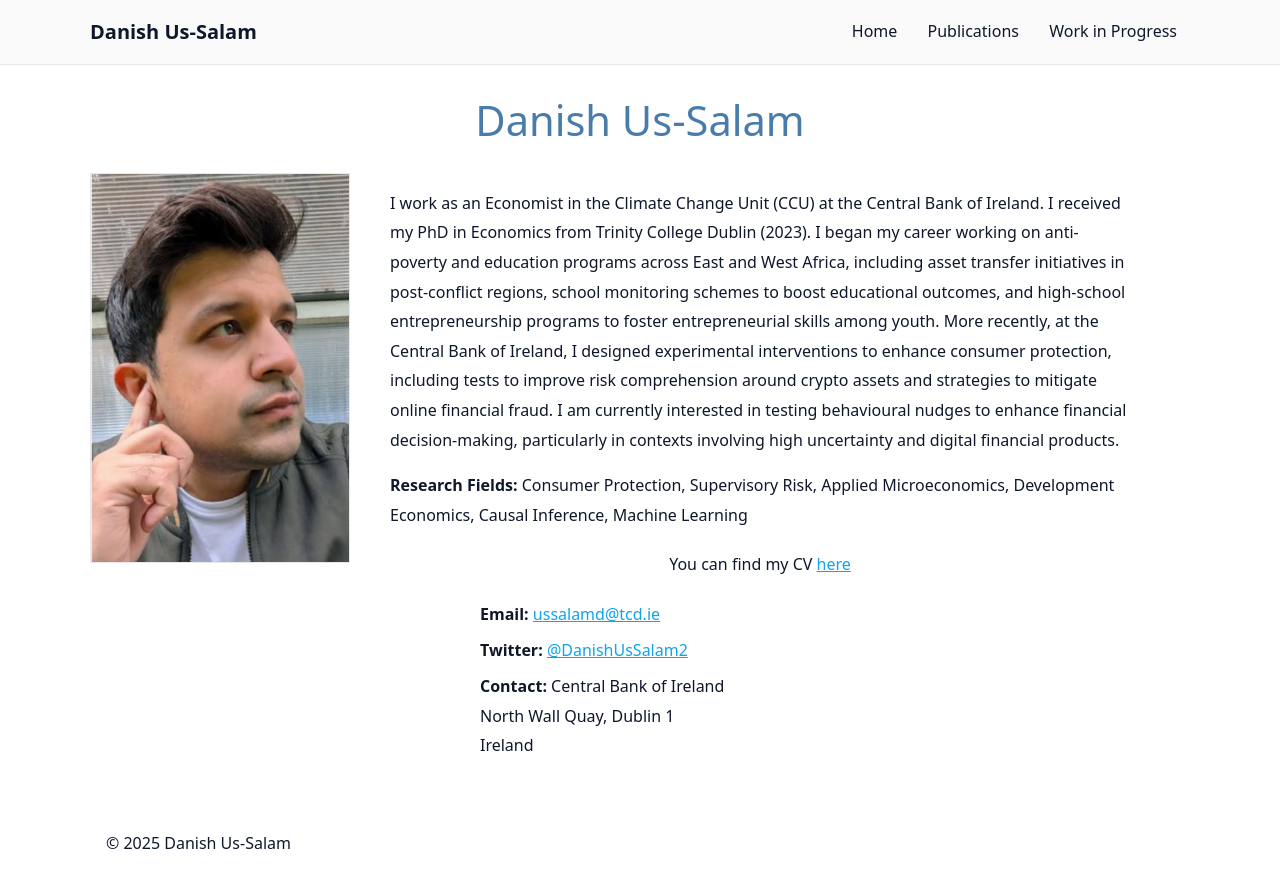
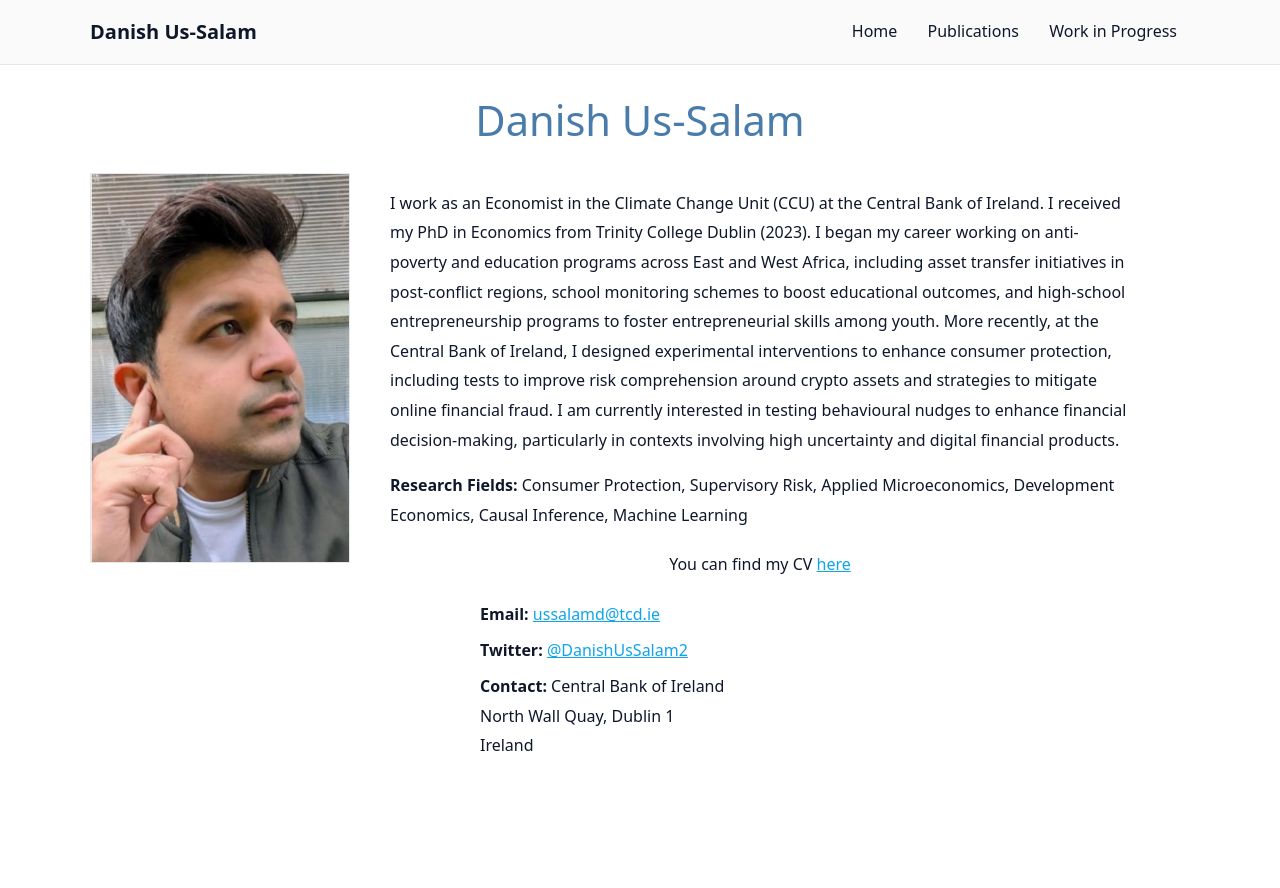
Before and after one commit to danishussalam/danishussalam.github.io, a Jekyll site: the page built from index.md, in a window 1280 px wide. Shown: the top 888 px of the page. Built offline with Jekyll 4.4.1, drawn with Linux system fonts in a browser that asks for light colours.

Commit message:
Update default.html

```diff
--- a/_layouts/default.html
+++ b/_layouts/default.html
@@ -25,11 +25,3 @@
     <main class="container content">
       {{ content }}
     </main>
-
-    <footer class="site-footer">
-      <div class="container">
-        <p>© {{ site.time | date: "%Y" }} {{ site.title }}</p>
-      </div>
-    </footer>
-  </body>
-</html>
```
